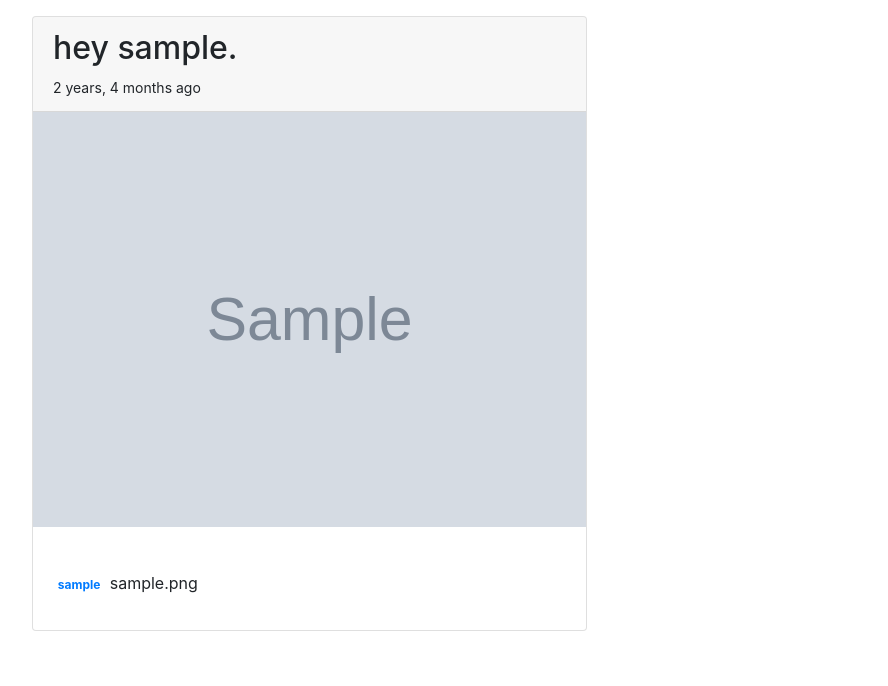
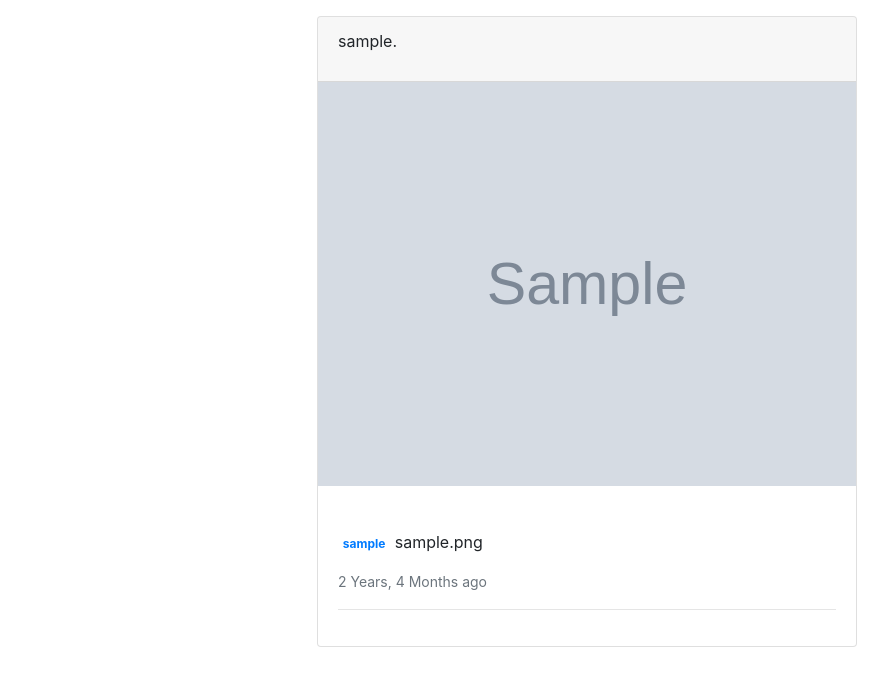
Before and after one commit to Willbeckh/iglive, a Django app: page / in a window 1280 px wide. Shown: the part 62-748 px from the top of the page, without its empty margins (53-941 px from the left). Run offline with Django 4.2, Linux system fonts and the light colour scheme; tables that the repository leaves empty hold one stand-in row (values such as "Sample post"); grey boxes marked "Sample" are stand-in pictures; some libraries are stand-ins or nearby versions.

Commit message:
add timestamp to post

```diff
--- a/ig_app/templates/ig_app/index.html
+++ b/ig_app/templates/ig_app/index.html
@@ -2,19 +2,21 @@
 
 <!-- index wrapper -->
 {% block content %}
-<div class="row">
-  <div class="col col-md-12">
+<div class="row d-flex justify-content-center">
+  <div class="col col-md-6">
     <div class="hero">
       {% if request.user.is_authenticated %}
+      <div class="post-form">
         <p class="">Hey {{ request.user }}, catch a vibe..</p>
+      </div>
       {% endif %}
     </div>
-    <div class="posts justify-content-center">
+
+    <!-- <div class="posts"> -->
     {% for post in posts %}
-      <div class="card w-50 mb-3">
+    <div class="card mb-3 post_card">
       <div class="card-header">
-          <h2>hey {{ post.user}}.</h2>
-          <small>{{ post.pub_date|timesince }} ago</small>
+        <p class="post-title">{{ post.user}}.</p>
       </div>
       {% if post.image_file %}
       <img src="{{ post.image_file.url }}" alt="{{ post.image_name }}" />
@@ -28,20 +30,25 @@
           id="radio2"
         />
         <label class="label_item" for="radio2">
-            <i class="fa-regular fa-heart"></i>
-          </label>
-          <br />
-          <p class="badge text-dark">
-            <a href="{% url 'igapp:profile' post.user.id %}"
-              >{{ post.user }}</a
+          <i class="fa-regular fa-heart"></i> </label
+        ><br />
+        <div class="post-card__details">
+          <p class="badge text-dark post-title">
+            <a href="{% url 'igapp:profile' post.user.id %}">{{ post.user }}</a>
+          </p>
+          <span>{{ post.image_caption|truncatechars:15 }}</span>
+          <p>
+            <small class="text-muted"
+              >{{ post.pub_date|timesince|title }} ago</small
             >
           </p>
-          <span>{{ post.image_caption|truncatechars:15 }}</span>
+        </div>
+        <hr />
       </div>
     </div>
 
     {% endfor %}
-    </div>
+    <!-- </div> -->
   </div>
 </div>
 {% endblock %}
```
Lines whose indentation alone changed are shown as unchanged.
